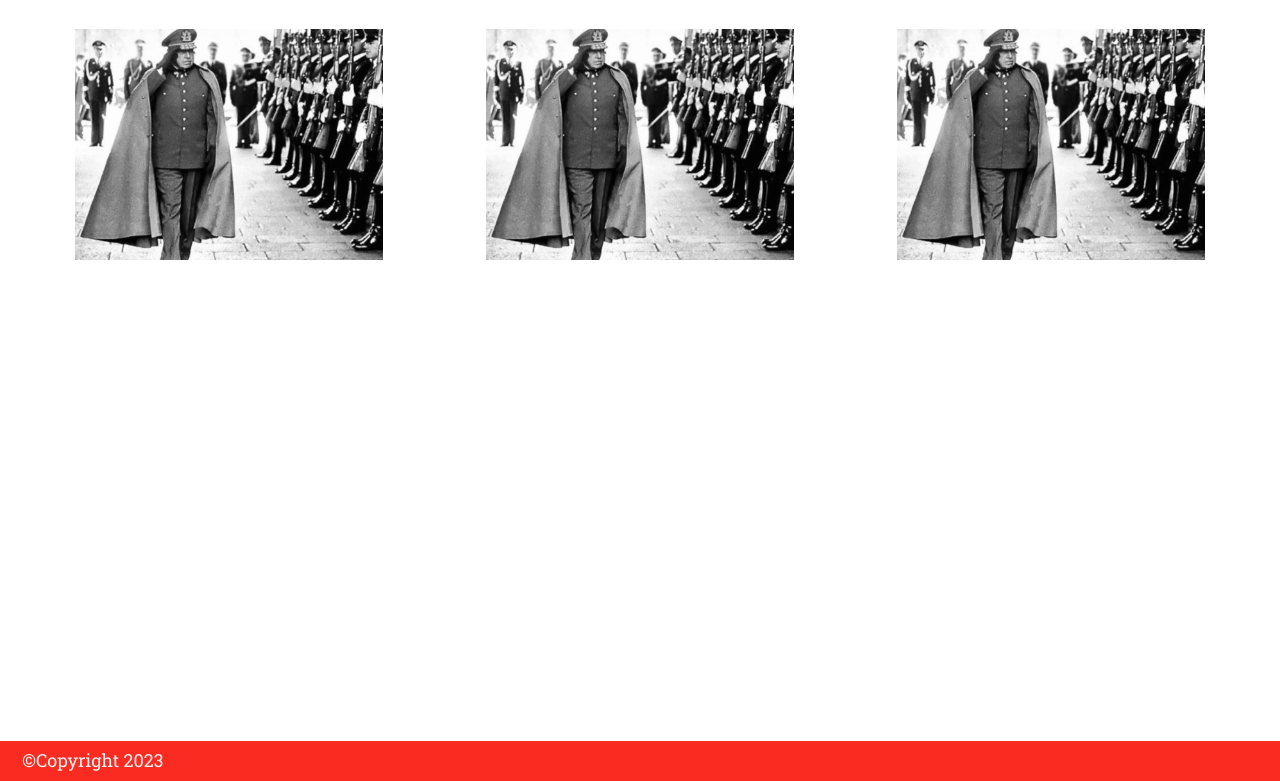
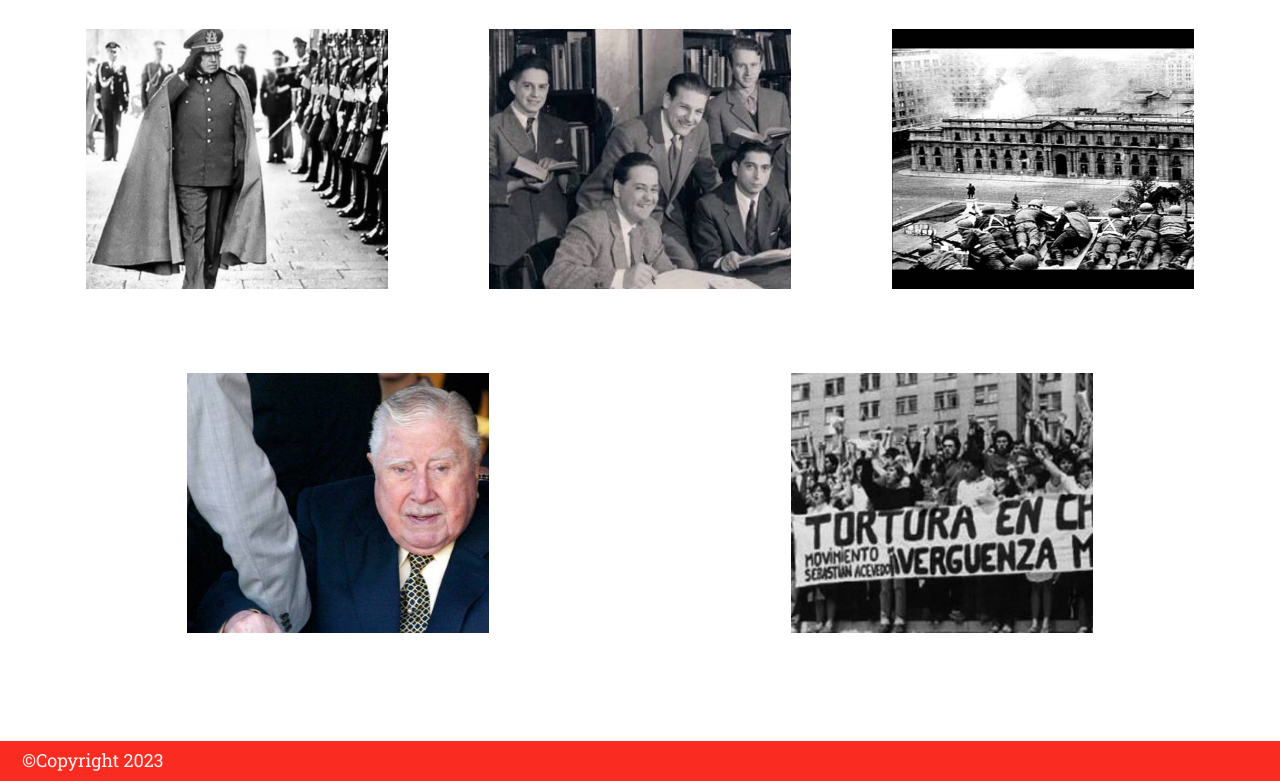
Before and after one commit to ThalesDaviSouza/TrabalhoPratico-DAW, a plain HTML site: page pages/galery.html in a window 1280 px wide. Shown: the part 134-915 px from the top of the page. Drawn offline with nearby package versions, Linux system fonts and the light colour scheme; a web font is replaced by a local one.

Commit message:
Add imagens and gallery's image style rebuild

```diff
--- a/pages/galery.html
+++ b/pages/galery.html
@@ -77,18 +77,30 @@
         </nav>
     </header>
     <h1 class="mx-5 mt-4 page-title">Galery</h1>
-    <main class="row p-4 m-0 d-flex justify-content-around">
-        <div class="img-card col-12 col-md-6 col-lg-3 h-100 p-0 mb-3">
-            <img class="img-fluid" src="../static/augusto-pinochet-ditador.jpg" alt="Augusto Pinochet">
-            <p class="m-0 w-100">Augusto Pinochet</p>
+    <main class="row p-4 m-0 d-flex justify-content-center">
+        <div class="row m-0 d-flex justify-content-around">
+            <div class="img-card col-12 col-md-6 col-lg-3 p-0 mb-3" style="height: 260px;">
+                <img class="img-fluid" src="../static/augusto-pinochet-ditador.jpg" alt="Augusto Pinochet">
+                <p class="m-0 w-100">Augusto Pinochet</p>
+            </div>
+            <div class="img-card col-12 col-md-6 col-lg-3 p-0 mb-3"  style="height: 260px;">
+                <img class="img-fluid" src="../static/chicago-boys.avif" alt="Chicago boys">
+                <p class="m-0 w-100">Chicago Boys</p>
+            </div>
+            <div class="img-card col-12 col-md-6 col-lg-3 p-0 mb-3" style="height: 260px;">
+                <img class="img-fluid" src="../static/palacio-da-moeda.jpeg" alt="palacio da moeda">
+                <p class="m-0 w-100">Palacio da Moeda</p>
+            </div>
         </div>
-        <div class="img-card col-12 col-md-6 col-lg-3 h-100 p-0 mb-3">
-            <img class="img-fluid" src="../static/augusto-pinochet-ditador.jpg" alt="Augusto Pinochet">
-            <p class="m-0 w-100">Augusto Pinochet</p>
-        </div>
-        <div class="img-card col-12 col-md-6 col-lg-3 h-100 p-0 mb-3">
-            <img class="img-fluid" src="../static/augusto-pinochet-ditador.jpg" alt="Augusto Pinochet">
-            <p class="m-0 w-100">Augusto Pinochet</p>
+        <div class="row m-0 d-flex justify-content-around">
+            <div class="img-card col-12 col-md-6 col-lg-3 p-0 mb-3" style="height: 260px;">
+                <img class="img-fluid" src="../static/pinochet-preso.jpg" alt="Pinochet sendo preso">
+                <p class="m-0 w-100">Pinochet sendo preso</p>
+            </div>
+            <div class="img-card col-12 col-md-6 col-lg-3 p-0 mb-3" style="height: 260px;">
+                <img class="img-fluid" src="../static/tortura-no-chile.webp" alt="Protestos contra a ditadura no chile">
+                <p class="m-0 w-100">Protestos contra a ditadura no Chile</p>
+            </div>
         </div>
 
     </main>
--- a/styles/galery-styles.css
+++ b/styles/galery-styles.css
@@ -1,4 +1,14 @@
-.img-card{position: relative; transition: 0.2s ease-in;}
+.img-card{
+    position: relative;
+    transition: 0.2s ease-in;
+}
+
+.img-card img {
+    height: 260px;
+    width: -webkit-fill-available;
+    object-fit: cover;
+    object-position: 0% 0%;
+}
 
 .img-card p {
     position: absolute;
@@ -10,7 +20,6 @@
 }
 
 .img-card:hover{
-    transform: scale(1.06);
     box-shadow: 0px 0px 6px black;
 }
 
```
